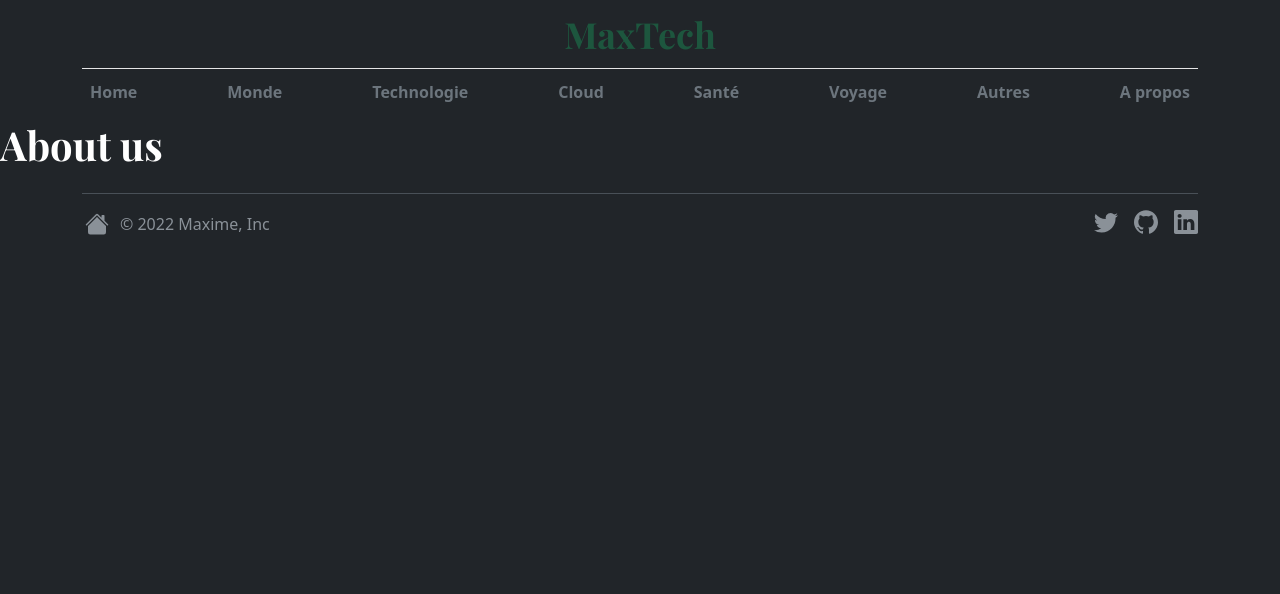
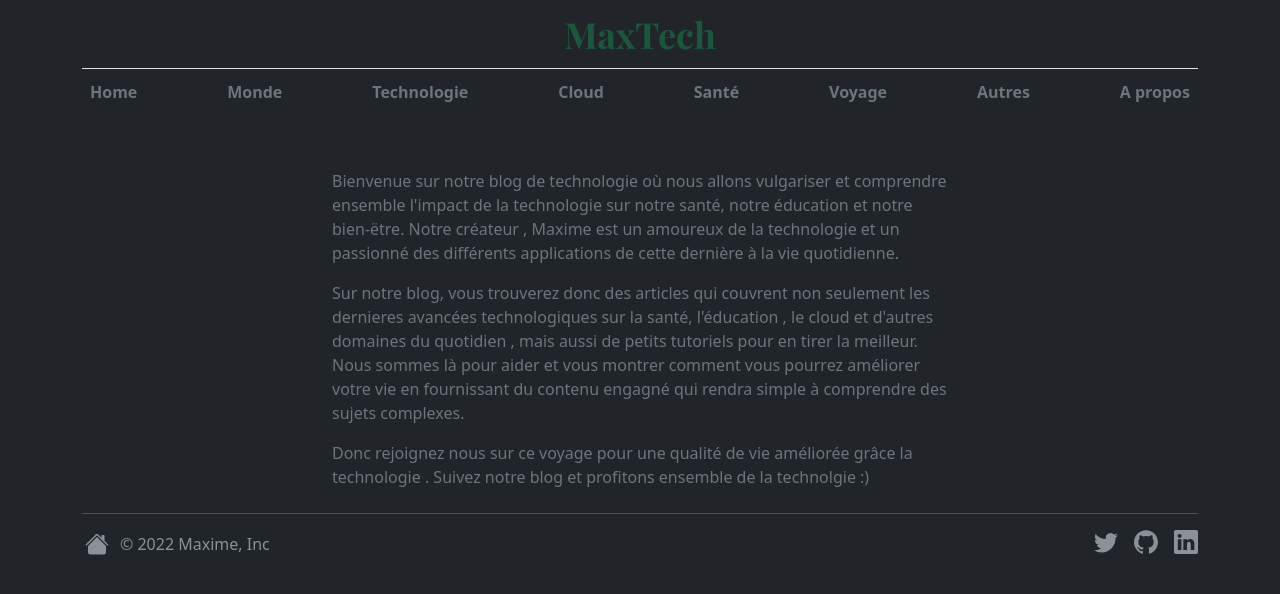
Before and after one commit to magmax007/maxBlog, a Jekyll site: the page built from about.html, in a window 1280 px wide. Shown: the top 594 px of the page. Built offline with Jekyll 4.4.1, drawn with Linux system fonts in a browser that asks for light colours; nearby versions of some CDN libraries.

Commit message:
add about page

```diff
--- a/about.html
+++ b/about.html
@@ -2,4 +2,19 @@
 layout: default
 title: About
 ---
-<h1>About us</h1>
+
+<main class="container w-50 pt-5 text-secondary">
+
+    <div class="text-justify font-italic">
+    <p>
+        Bienvenue sur notre blog de technologie où nous allons vulgariser et comprendre ensemble l'impact de la technologie sur notre santé, notre éducation et notre bien-ëtre. Notre créateur , Maxime est un amoureux de la technologie et un passionné des différents applications de cette dernière à la vie quotidienne.
+    </p >
+<p>
+Sur notre blog, vous trouverez donc des articles qui couvrent non seulement les dernieres avancées technologiques sur la santé, l'éducation , le cloud et d'autres domaines du quotidien , mais aussi de petits tutoriels pour en tirer  la meilleur.
+
+Nous sommes là pour aider et vous montrer comment vous pourrez améliorer votre vie en fournissant du contenu engagné qui rendra simple à comprendre des sujets complexes.
+
+</p>
+Donc rejoignez nous sur ce voyage pour une qualité de vie améliorée grâce la technologie . Suivez notre blog et profitons ensemble de la technolgie :)
+</div>
+</main>
```
Also changed, not shown: _includes/post_list.html (+7 -3 lines).
